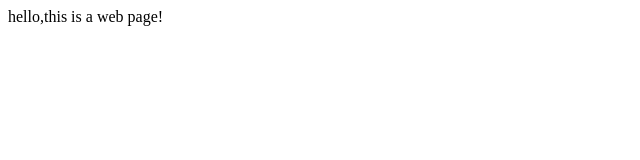
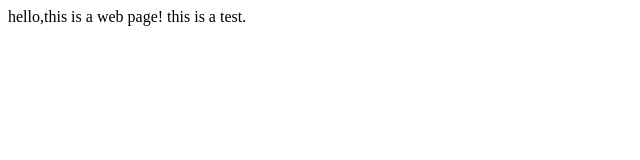
Before and after one commit to tk-zc/tk-zc.github.io, a plain HTML site: page index.html in a window 1280 px wide. Shown: the full height of the page, 0-640 px from the left. Drawn offline with Linux system fonts and the light colour scheme.

Commit message:
Update index.html

```diff
--- a/index.html
+++ b/index.html
@@ -3,6 +3,6 @@
 <title>Index</title>
 </head>
 <body>
-<div>hello,this is a web page!</div>
+<div>hello,this is a web page! this is a test.</div>
 </body>
 </html>
```
